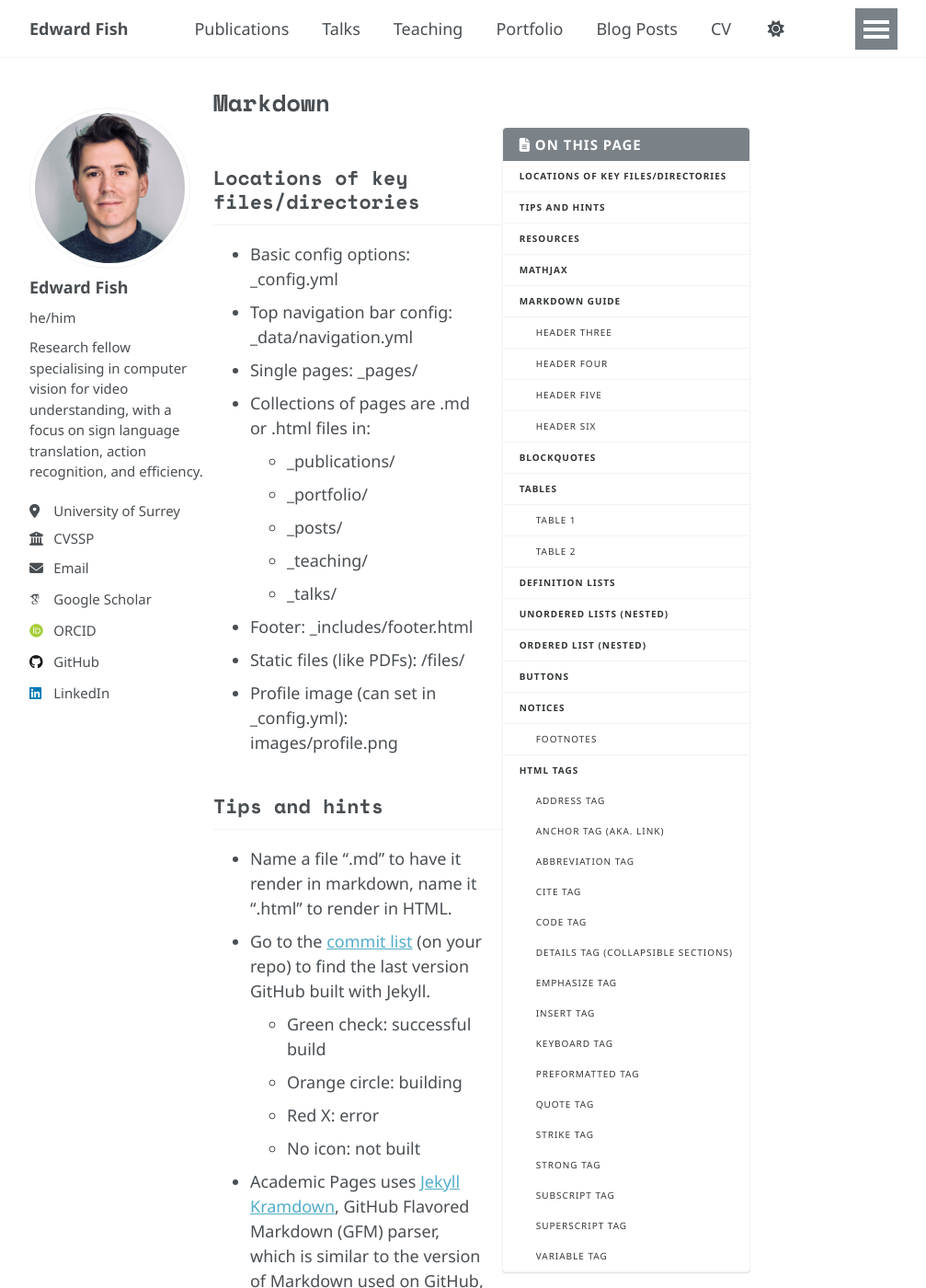
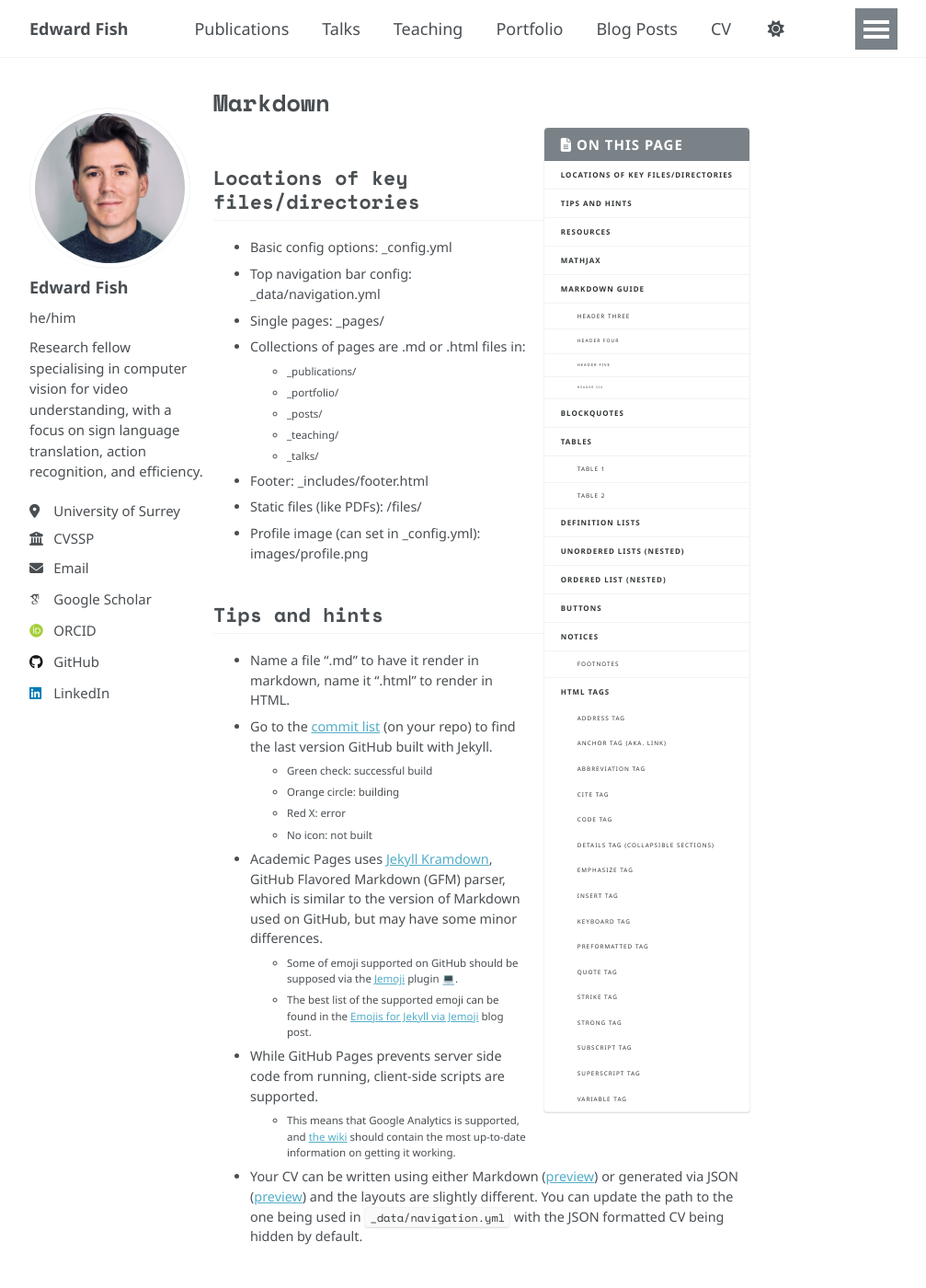
Before and after one commit to ed-fish/ed-fish.github.io, a Jekyll site: the page built from _pages/markdown.md, in a window 1280 px wide and 1400 px high. Shown: the whole window at 92% size, without its empty margins (136-1143 px from the left). Built offline with Jekyll 4.4.1, drawn with Linux system fonts in a browser that asks for light colours; emoji names are drawn with the system emoji font; some web fonts are replaced.

Commit message:
Update _page.scss

```diff
--- a/_sass/layout/_page.scss
+++ b/_sass/layout/_page.scss
@@ -51,12 +51,12 @@
 .page__content {
 
   h2 {
-    padding-bottom: 0.5em;
+    padding-bottom: 0.3em;
     border-bottom: 1px solid var(--global-border-color);
   }
 
   p, li, dl {
-    font-size: 1em;
+    font-size: 0.8em;
   }
 
   /* paragraph indents */
@@ -68,18 +68,6 @@
       & + p {
         text-indent: $indent-var;
         margin-top: -($indent-var);
-      }
-    }
-  }
-
-  a {
-    text-decoration: underline;
-
-    &:hover {
-      text-decoration: underline;
-
-      img {
-        box-shadow: 0 0 10px rgba(#000, 0.25);
       }
     }
   }
```
